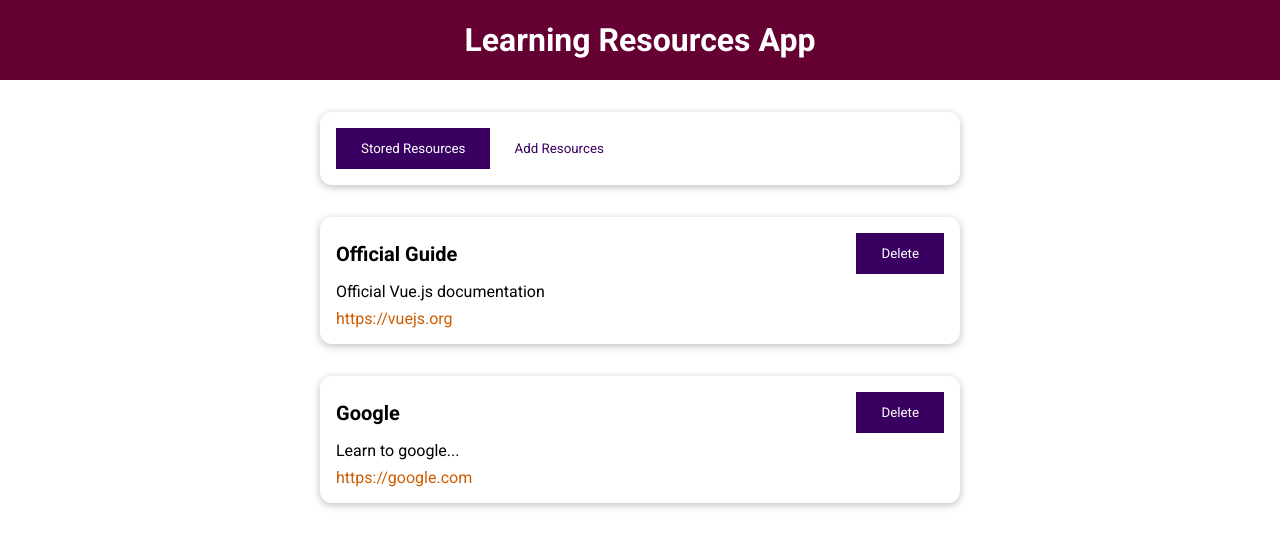
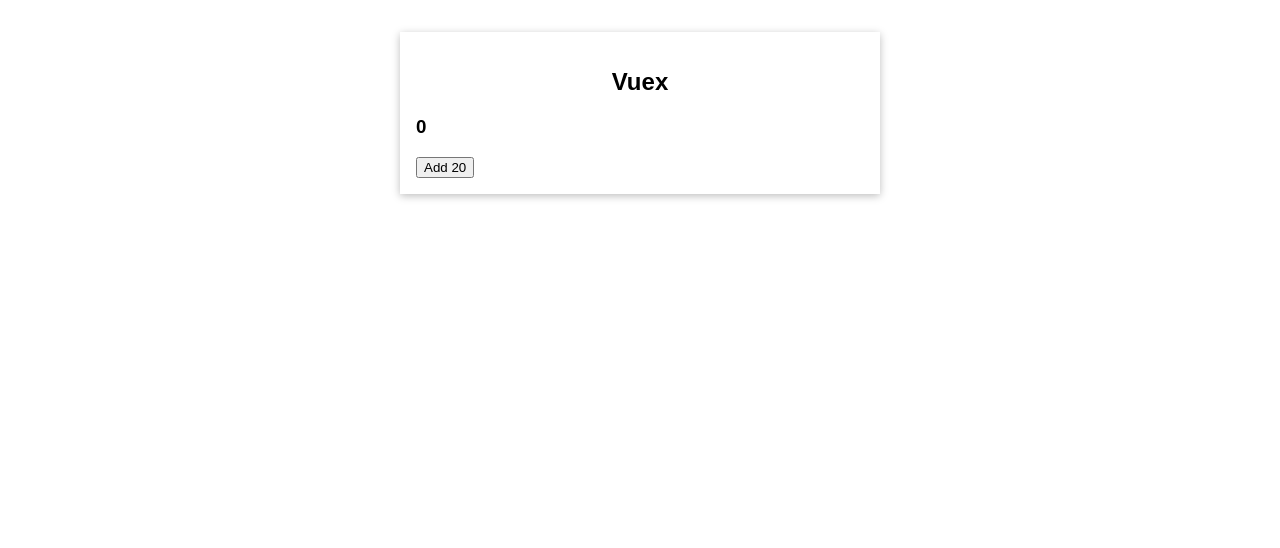
Before and after one commit to cvasqu09/vue-starter, a Vue app: page / in a window 1280 px wide. Shown: the top 548 px of the page. Built offline with nearby package versions, Linux system fonts and the light colour scheme.

Commit message:
Adding mutation and state to the app

```diff
--- a/package.json
+++ b/package.json
@@ -9,7 +9,8 @@
   },
   "dependencies": {
     "core-js": "^3.6.5",
-    "vue": "^3.0.0"
+    "vue": "^3.0.0",
+    "vuex": "^4.0.0-rc.2"
   },
   "devDependencies": {
     "@vue/cli-plugin-babel": "~4.5.0",
--- a/src/App.vue
+++ b/src/App.vue
@@ -1,27 +1,34 @@
 <template>
-  <the-header :title="'Learning Resources App'"></the-header>
-  <the-resources></the-resources>
+  <base-container title="Vuex">
+    <the-counter></the-counter>
+    <button @click="addOne">Add 20</button>
+  </base-container>
 </template>
 
 <script>
-import TheHeader from '@/components/layouts/TheHeader';
-import TheResources from '@/components/learning-resources/TheResources';
+import BaseContainer from './components/BaseContainer.vue';
+import TheCounter from '@/components/TheCounter';
 
 export default {
-  name: 'App',
-  components: { TheResources, TheHeader },
+  components: {
+    TheCounter,
+    BaseContainer,
+  },
+  methods: {
+    addOne() {
+      this.$store.commit('increment', {amount: 20});
+    }
+  }
 };
 </script>
 
 <style>
-@import url('https://fonts.googleapis.com/css2?family=Roboto:wght@400;700&display=swap');
-
 * {
   box-sizing: border-box;
 }
 
 html {
-  font-family: 'Roboto', sans-serif;
+  font-family: sans-serif;
 }
 
 body {
--- a/src/components/ui/BaseCard.vue
+++ b/src/components/BaseContainer.vue
@@ -1,21 +1,25 @@
 <template>
-  <div>
+  <section>
+    <h2>{{ title }}</h2>
     <slot></slot>
-  </div>
+  </section>
 </template>
 
 <script>
 export default {
-  name: 'BaseCard'
+  props: ['title'],
 };
 </script>
 
 <style scoped>
-div {
-  border-radius: 12px;
+section {
+  max-width: 30rem;
+  margin: 2rem auto;
   box-shadow: 0 2px 8px rgba(0, 0, 0, 0.26);
   padding: 1rem;
-  margin: 2rem auto;
-  max-width: 40rem;
+}
+
+h2 {
+  text-align: center;
 }
 </style>
--- /dev/null
+++ b/src/components/TheCounter.vue
@@ -0,0 +1,18 @@
+<template>
+  <h3>{{ counter }}</h3>
+</template>
+
+<script>
+export default {
+  name: 'TheCounter',
+  computed: {
+    counter() {
+      return this.$store.state.counter;
+    }
+  },
+};
+</script>
+
+<style scoped>
+
+</style>
--- a/src/components/layouts/TheHeader.vue
+++ /dev/null
@@ -1,28 +0,0 @@
-<template>
-  <header>
-    <h1>{{title}}</h1>
-  </header>
-</template>
-
-<script>
-export default {
-  name: 'TheHeader',
-  props: ['title']
-};
-</script>
-
-<style scoped>
-header {
-  width: 100%;
-  height: 5rem;
-  background-color: #640032;
-  display: flex;
-  justify-content: center;
-  align-items: center;
-}
-
-header h1 {
-  color: white;
-  margin: 0;
-}
-</style>
--- a/src/components/learning-resources/AddResource.vue
+++ /dev/null
@@ -1,53 +0,0 @@
-<template>
-  <base-card>
-    <form>
-      <div class="form-control">
-        <label for="title">Title</label>
-        <input type="text" id="title"/>
-      </div>
-      <div class="form-control">
-        <label for="description">Description</label>
-        <textarea type="text" id="description" rows="3"/>
-      </div>
-      <div class="form-control">
-        <label for="link">Link</label>
-        <input type="url" id="link"/>
-      </div>
-      <base-button type="submit">Save</base-button>
-    </form>
-  </base-card>
-</template>
-
-<script>
-export default {
-  name: 'AddResource'
-};
-</script>
-
-<style scoped>
-label {
-  font-weight: bold;
-  display: block;
-  margin-bottom: 0.5rem;
-}
-
-input,
-textarea {
-  display: block;
-  width: 100%;
-  font: inherit;
-  padding: 0.15rem;
-  border: 1px solid #ccc;
-}
-
-input:focus,
-textarea:focus {
-  outline: none;
-  border-color: #3a0061;
-  background-color: #f7ebff;
-}
-
-.form-control {
-  margin: 1rem 0;
-}
-</style>
--- a/src/components/learning-resources/LearningResource.vue
+++ /dev/null
@@ -1,54 +0,0 @@
-<template>
-  <li>
-    <base-card>
-      <header>
-        <h3>{{ title }}</h3>
-        <base-button>Delete</base-button>
-      </header>
-      <p>{{ description }}</p>
-      <nav>
-        <a :href="link">{{ link }}</a>
-      </nav>
-    </base-card>
-  </li>
-</template>
-
-<script>
-
-export default {
-  name: 'LearningResource',
-  props: ['title', 'description', 'link']
-};
-</script>
-
-<style scoped>
-li {
-  margin: auto;
-  max-width: 40rem;
-}
-
-header {
-  display: flex;
-  justify-content: space-between;
-  align-items: center;
-}
-
-h3 {
-  font-size: 1.25rem;
-  margin: 0.5rem 0;
-}
-
-p {
-  margin: 0.5rem 0;
-}
-
-a {
-  text-decoration: none;
-  color: #ce5c00;
-}
-
-a:hover,
-a:active {
-  color: #c89300;
-}
-</style>
--- a/src/components/learning-resources/StoredResources.vue
+++ /dev/null
@@ -1,29 +0,0 @@
-<template>
-  <ul>
-    <learning-resource v-for="resource in resources"
-                       :key="resource.id"
-                       :title="resource.title"
-                       :description="resource.description"
-                       :link="resource.link"
-    ></learning-resource>
-  </ul>
-</template>
-
-<script>
-import LearningResource from '@/components/learning-resources/LearningResource';
-
-export default {
-  name: 'StoredResources',
-  components: { LearningResource },
-  inject: ['resources']
-};
-</script>
-
-<style scoped>
-ul {
-  list-style: none;
-  padding: 0;
-  margin: auto;
-  max-width: 40rem;
-}
-</style>
--- a/src/components/learning-resources/TheResources.vue
+++ /dev/null
@@ -1,58 +0,0 @@
-<template>
-  <base-card>
-    <base-button @click="setSelectedTab('stored-resources')" :mode="storedResButtonMode">Stored Resources</base-button>
-    <base-button @click="setSelectedTab('add-resource')" :mode="addResButtonMode">Add Resources</base-button>
-  </base-card>
-  <component :is="selectedTab"></component>
-</template>
-
-<script>
-import AddResource from '@/components/learning-resources/AddResource';
-import StoredResources from '@/components/learning-resources/StoredResources';
-
-export default {
-  name: 'TheResources',
-  components: { StoredResources, AddResource },
-  computed: {
-    storedResButtonMode() {
-      return this.selectedTab === 'stored-resources' ? null : 'flat';
-    },
-    addResButtonMode() {
-      return this.selectedTab === 'add-resource' ? null : 'flat';
-    }
-  },
-  provide() {
-    return {
-      resources: this.storedResources
-    }
-  },
-  data() {
-    return {
-      selectedTab: 'stored-resources',
-      storedResources: [
-        {
-          id: 'official-guide',
-          title: 'Official Guide',
-          description: 'Official Vue.js documentation',
-          link: 'https://vuejs.org'
-        },
-        {
-          id: 'google',
-          title: 'Google',
-          description: 'Learn to google...',
-          link: 'https://google.com'
-        }
-      ]
-    };
-  },
-  methods: {
-    setSelectedTab(tab) {
-      this.selectedTab = tab;
-    }
-  }
-};
-</script>
-
-<style scoped>
-
-</style>
--- a/src/components/ui/BaseButton.vue
+++ /dev/null
@@ -1,40 +0,0 @@
-<template>
-  <button :class="mode">
-    <slot></slot>
-  </button>
-</template>
-
-<script>
-export default {
-  name: 'BaseButton',
-  props: ['mode']
-};
-</script>
-
-<style scoped>
-button {
-  padding: 0.75rem 1.5rem;
-  font-family: inherit;
-  background-color: #3a0061;
-  border: 1px solid #3a0061;
-  color: white;
-  cursor: pointer;
-}
-
-button:hover,
-button:active {
-  background-color: #270041;
-  border-color: #270041;
-}
-
-.flat {
-  background-color: transparent;
-  color: #3a0061;
-  border: none;
-}
-
-.flat:hover,
-.flat:active {
-  background-color: #edd2ff;
-}
-</style>
--- a/src/main.js
+++ b/src/main.js
@@ -1,9 +1,22 @@
 import { createApp } from 'vue';
-import App from '@/App';
-import BaseCard from '@/components/ui/BaseCard';
-import BaseButton from '@/components/ui/BaseButton';
+import { createStore } from 'vuex';
+
+import App from './App.vue';
+
+const store = createStore({
+  state() {
+    return {
+     counter: 0
+    }
+  },
+  mutations: {
+    increment(state, payload) {
+      state.counter = state.counter + payload.amount;
+    }
+  }
+})
 
 const app = createApp(App);
-app.component('base-card', BaseCard);
-app.component('base-button', BaseButton);
+app.use(store);
+
 app.mount('#app');
```
Also changed, not shown: 1 other file (tests, documents, lock files or other folders).
